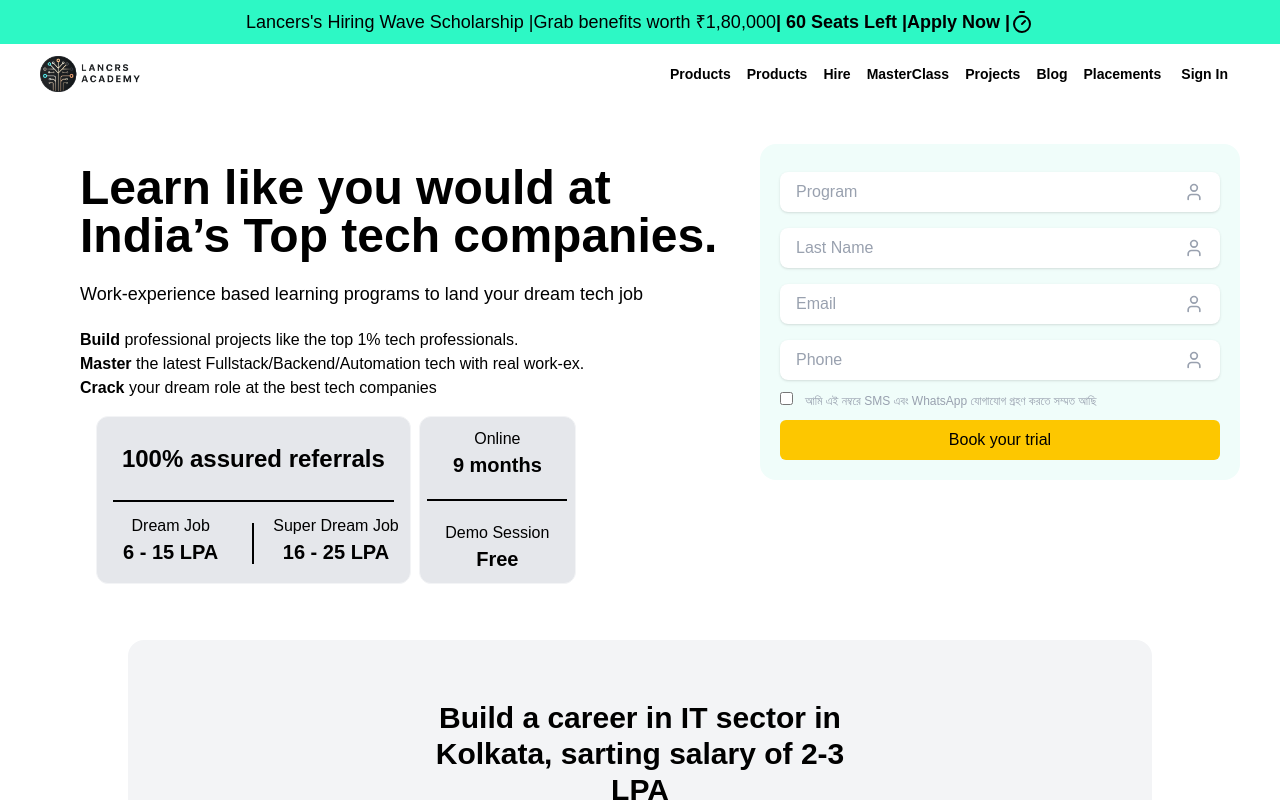
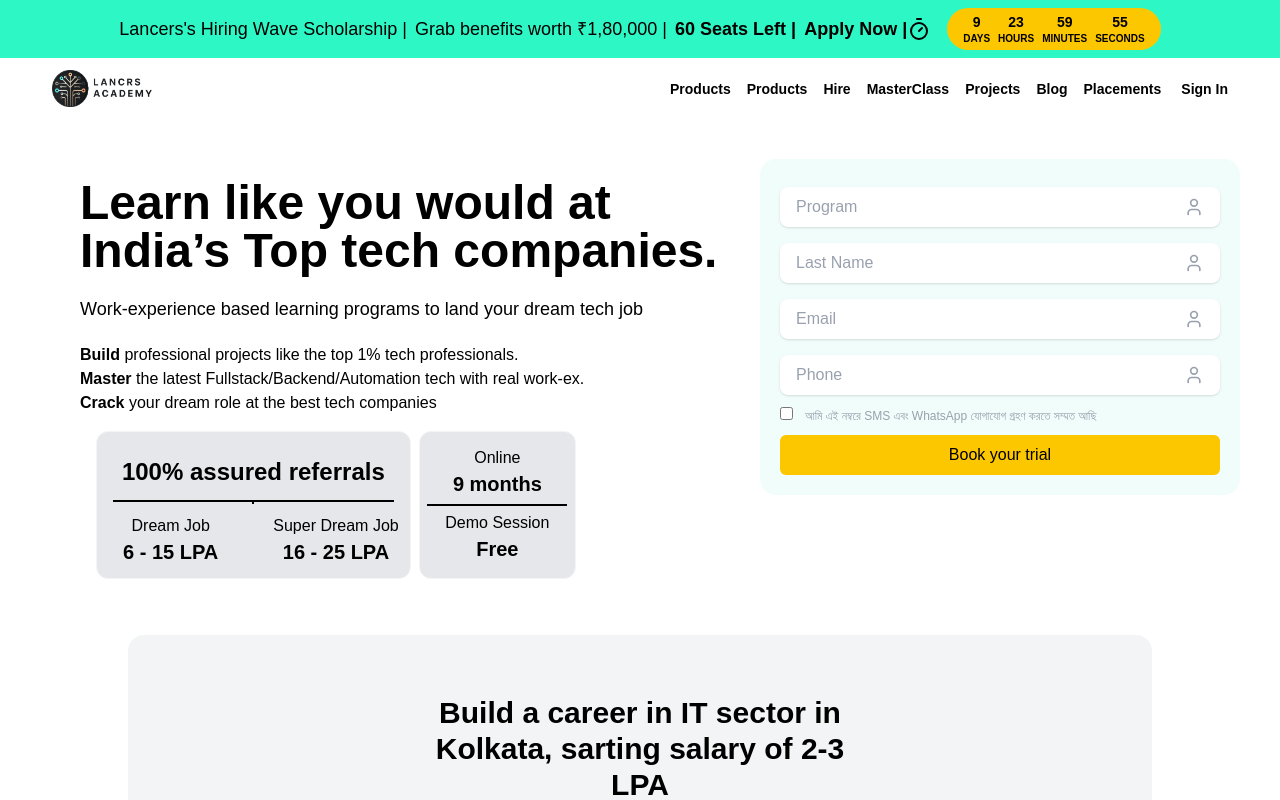
Before and after one commit to InterviewCall/Lancer-Frontend, a Next.js app: page / in a window 1280 px wide. Built offline with nearby package versions, Linux system fonts and the light colour scheme.

Commit message:
#feat: landing page made response, navbar left

```diff
--- a/src/app/page.tsx
+++ b/src/app/page.tsx
@@ -1,6 +1,4 @@
-
-
-import { Timer } from 'lucide-react';
+import { Menu, Timer } from 'lucide-react';
 import Image from 'next/image';
 import React from 'react';
 
@@ -13,6 +11,7 @@
 import Footer from '@/components/landingPage/Footer';
 import HeroSection from '@/components/landingPage/HeroSection';
 import NavbarButton from '@/components/landingPage/NavbarButton';
+import NavbarTimer from '@/components/landingPage/NavbarTimer';
 import SkillCards from '@/components/landingPage/SkillCards';
 import TryOurFreeDemoClassButton from '@/components/landingPage/TryOurFreeDemoClassButton';
 import UICourseSection from '@/components/landingPage/UICourseSection';
@@ -64,19 +63,22 @@
 export default function Page() {
   return (
     <div className="app-page relative flex flex-col  h-full">
-      <div className="app-page w-full bg-[#2DF8C5] flex  items-center justify-center p-2 text-lg ">
-        <span className="app-page ">
-          {'Lancers\'s'} Hiring Wave Scholarship |
-        </span>
-        <span className="app-page ">Grab benefits worth ₹1,80,000 </span>
-        <span className="app-page  font-semibold">| 60 Seats Left |</span>
-        <span className="app-page font-semibold"> Apply Now |</span>
-        <span>
+      <div className="app-page w-full bg-[#2DF8C5] block sm:flex flex-wrap items-center justify-center p-2 text-lg ">
+        <div className="flex items-center justify-center gap-2 ">
+          <div className="app-page ">
+            {'Lancers\'s'} Hiring Wave Scholarship |
+          </div>
+          <div className="app-page ">Grab benefits worth ₹1,80,000 |</div>
+          <div className="app-page  font-semibold"> 60 Seats Left |</div>
+          <div className="app-page font-semibold"> Apply Now |</div>
+        </div>
+        <div className="flex items-center justify-center">
           <Timer />
-        </span>
+          <NavbarTimer />
+        </div>
       </div>
       <div className="app-page w-full h-fit flex items-center justify-between px-10">
-        <div className="app-page ">
+        <div className="app-page p-3">
           <Image
             alt="Lancers"
             src={'/lancersFullLogo.png'}
@@ -84,7 +86,7 @@
             height={100}
           />
         </div>
-        <div className="app-page flex items-center justify-center">
+        <div className="app-page hidden sm:flex items-center justify-center">
           <NavbarButton buttonName="Products" />
           {navbarButtonList.map((button) => {
             return <NavbarButton key={button.id} buttonName={button.name} />;
@@ -93,12 +95,15 @@
             Sign In
           </button>
         </div>
+        <div className="app-page flex sm:hidden items-center justify-center hover:cursor-pointer">
+          <Menu />
+        </div>
       </div>
       <div className="app-page overflow-y-scroll flex flex-col items-center ">
         <HeroSection />
-        <div className="w-4/5 bg-gray-100 rounded-2xl p-15">
+        <div className="w-full sm:w-4/5 bg-gray-100 rounded-2xl p-15">
           <div className="w-full flex items-center justify-center text-center font-bold text-3xl">
-            <div className="w-1/2 mb-5">
+            <div className="w-4/5 sm:w-1/2 mb-5">
               Build a career in IT sector in Kolkata, sarting salary of 2-3 LPA
             </div>
           </div>
@@ -107,10 +112,10 @@
         <button className="app-page py-4 px-6 rounded-lg bg-yellow-400 mt-5 font-bold">
           Download Curriculum
         </button>
-        <div className="app-page  w-[30%] mt-20 text-3xl text-center font-bold ">
+        <div className="app-page w-7/10 sm:w-[30%] mt-20 text-3xl text-center font-bold ">
           Meet our Mentors
         </div>
-        <div className="app-page  w-[40%] my-12 text-sm text-center  ">
+        <div className="app-page w-8/10 sm:w-[40%] my-12 text-sm text-center  ">
           Industry Experts guiding the next generation of innovators. Our team
           of seasoned professionals brings years of real-world experience,
           offering invaluable mentorship and insights to help you achieve
@@ -126,13 +131,13 @@
         <div className="app-page w-[60%] font-bold text-4xl text-center my-10">
           Gain the competitive edge with mastery of essential development skills
         </div>
-        <div className="app-page w-[60%] font-light text-sm my-10">
+        <div className="app-page w-8/10 sm:w-[60%] font-light text-sm my-10">
           <SkillCards />
         </div>
-        <div className="w-[30%] font-semibold text-4xl text-center my-10 ">
+        <div className="w-8/10 sm:w-[30%] font-semibold text-4xl text-center my-10 ">
           Learn real life UI/UX experience
         </div>
-        <div className="w-[70%] font-light text-2xl text-center p-5">
+        <div className="w-9/10 sm:w-[70%] font-light text-2xl text-center p-5">
           Learn and grow like you would on a real job. Start from the
           fundamentals, get support from our mentors and community, and build
           your way to the top - through professional work-like Full-stack and
@@ -141,7 +146,7 @@
         <div className="w-full flex items-center justify-center">
           <CourseCarousel />
         </div>
-        <div className="space-y-2 w-3/5 text-5xl font-bold text-center my-10">
+        <div className="space-y-2 w-8/10 sm:w-3/5 text-5xl font-bold text-center my-10">
           <div>Personalised Placement Assistance</div>
           <span className="text-[#0b6b53]">সরাসরি সাক্ষাৎকার কল</span>
         </div>
@@ -165,7 +170,7 @@
           Program Fee and Scholarship
         </div>
 
-        <div className="w-6/10  flex items-center justify-center px-10 py-5 rounded-4xl bg-[#2DF8C5] ">
+        <div className="w-9/10 sm:w-6/10  flex items-center justify-center px-10 py-5 rounded-4xl bg-[#2DF8C5] ">
           <div className="bg-gray-50 basis-1/3 flex flex-col gap-3 items-start justify-center  rounded-3xl p-16">
             <div className="bg-amber-200 py-1 px-2 rounded-lg font-semibold">
               Only for
@@ -177,7 +182,7 @@
             </div>
             <div>*before scholarship</div>
           </div>
-          <div className="px-10 py-5 basis-2/3">
+          <div className="px-2 sm:px-10 py-1.5 sm:py-5 basis-2/3">
             <div className="p-2">
               <div className="font-bold">Absolutely Free Demo Class</div>
               <div className="">No fees required</div>
@@ -192,7 +197,7 @@
               </div>
               <div>Sudhumatro sofolotar fee porisodh korun </div>
             </div>
-            <div className="p-2">
+            <div className="hidden sm:block p-2">
               Lorem ipsum dolor sit amet consectetur adipisicing elit. Porro
               incidunt consequuntur impedit dolor hic officia mollitia quae
               eligendi perferendis sequi, illum ducimus magnam obcaecati vero
@@ -208,16 +213,16 @@
         <div className="font-bold text-3xl text-center my-10">
           ১০,০০০+ ডিজাইন উৎসাহীদের সম্প্রদায়ে যোগ দিন
         </div>
-        <div className="w-6/10 text-center text-lg">
+        <div className="w-9/10 sm:w-6/10 text-center text-lg">
           <span className="font-bold">সংযোগ করুন, শিখুন এবং বিকশিত হন</span>{' '}
           একটি প্রাণবন্ত সম্প্রদায়ের সঙ্গে, যেখানে UI/UX ডিজাইনার ও শিল্প
           পেশাদাররা আমাদের বিস্তৃত প্রশিক্ষণের মাধ্যমে তাদের ক্যারিয়ার
           রূপান্তরিত করেছেন।
         </div>
-        <div className="rounded-3xl w-6/10 mt-10 bg-[#2DF8C5] p-10 text-4xl text-center font-bold">
+        <div className="rounded-3xl w-9/10 sm:w-6/10 mt-10 bg-[#2DF8C5] p-10 text-4xl text-center font-bold">
           Gain the privilage of top UI/UX design experise and achieve creative
           convinience
-          <div className="space-x-5 mt-5 ">
+          <div className="space-y-4 sm:space-x-5 mt-5 ">
             <button className="border-4 font-semibold text-xl px-15 py-3 rounded-lg bg-[#2DF8C5] hover:bg-[#105544] text-[#105544] hover:text-[#2DF8C5] hover:cursor-pointer ">
               Lorem ipsum dolor sit.
             </button>
@@ -236,7 +241,7 @@
         <TryOurFreeDemoClassButton />
 
         <div className="w-9/10 flex flex-col items-center justify-center my-20">
-          <div className="w-5/10 text-center text-5xl font-bold">
+          <div className="w-full sm:w-5/10 text-center text-5xl font-bold">
             প্রায়োগিক ডিজাইন-ভিত্তিক শিক্ষার পদ্ধতি চাহিদাসম্পন্ন UI/UX দক্ষতা
             আয়ত্ত করতে
           </div>
@@ -252,8 +257,8 @@
 
         <TryOurFreeDemoClassButton />
 
-        <div className="w-8/10 text-center my-20 space-y-10 flex flex-col items-center justify-center">
-          <div className="w-7/10  space-y-10">
+        <div className="w-9/10 sm:w-8/10 text-center my-20 space-y-10 flex flex-col items-center justify-center">
+          <div className="w-full sm:w-7/10  space-y-10">
             <div className="font-bold text-4xl">
               বাস্তব অভিজ্ঞতা, বাস্তব ডিজাইন-ভিত্তিক শিক্ষা ল্যান্সার্স
               অ্যাকাডেমিতে
--- a/src/components/landingPage/AlumniVedioSection.tsx
+++ b/src/components/landingPage/AlumniVedioSection.tsx
@@ -42,9 +42,9 @@
   return (
     <div className="w-9/10 border-gray-300 gap-5 my-15 flex flex-wrap items-center justify-center ">
       {videoContent.map((content) => (
-        <div key={content.id} className="my-5 w-1/4  rounded-2xl bg-[#2DF8C5]">
+        <div key={content.id} className="my-5 w-9/10 sm:w-1/4  rounded-4xl bg-[#2DF8C5]">
           <div className="p-5">
-            <div className="h-fit hover:cursor-pointer rounded-5xl ">
+            <div className="h-fit flex items-center justify-center hover:cursor-pointer rounded-5xl ">
               <Image alt="" src={content.src} width={400} height={400} />
             </div>
             <div className="font-bold text-lg my-2">{content.heading}</div>
--- a/src/components/landingPage/CourseCarousel.tsx
+++ b/src/components/landingPage/CourseCarousel.tsx
@@ -5,7 +5,7 @@
 import Image from 'next/image';
 import { useEffect } from 'react';
 
-export default function CourseCarousel() {
+export default function CourseCarousel({perView=3}: {perView?: number}) {
 
 const courseCarousel = [
   {
@@ -22,7 +22,7 @@
   const [sliderRef, instanceRef] = useKeenSlider<HTMLDivElement>({
     loop: true,
     mode: 'free-snap',
-    slides: { perView: 3 },
+    slides: { perView: perView },
   });
 
   useEffect(() => {
--- a/src/components/landingPage/FAQSection.tsx
+++ b/src/components/landingPage/FAQSection.tsx
@@ -16,7 +16,7 @@
   ];
 
   return (
-    <div className="w-7/10 my-10">
+    <div className="w-9/10 sm:w-7/10 my-10">
       <div className="my-10 text-center font-semibold text-3xl">
         Frequently asked questions
       </div>
--- a/src/components/landingPage/HeroSection.tsx
+++ b/src/components/landingPage/HeroSection.tsx
@@ -31,8 +31,8 @@
 
 export default function HeroSection() {
   return (
-    <div className="component-landingPage-HeroSection flex items-start justify-center p-10">
-      <div className="component-landingPage-HeroSection basis-60/100 px-10">
+    <div className="component-landingPage-HeroSection flex flex-col sm:flex-row items-start justify-center p-10">
+      <div className="component-landingPage-HeroSection basis-1 sm:basis-[60%] px-5 sm:px-10 ">
         <div className="component-landingPage-HeroSection font-bold text-5xl my-5">
           Learn like you would at India’s Top tech companies.
         </div>
@@ -57,10 +57,10 @@
           </span>{' '}
           your dream role at the best tech companies
         </div>
-        <div className=" p-4  w-[80%] h-[200px] flex items-stretch justify-center rounded-lg gap-x-2">
-          <div className="basis-2/3 border rounded-xl border-gray-100 bg-gray-200 h-full ">
+        <div className=" p-4 w-full sm:w-[80%] h-fit flex items-stretch justify-center rounded-lg gap-x-2">
+          <div className="basis-2/3 border py-3 rounded-xl border-gray-100 bg-gray-200 h-full ">
             <div className="w-full flex items-center justify-center text-center h-1/2">
-              <div className='font-semibold text-2xl'>100% assured referrals</div>
+              <div className='font-semibold text-2xl m-3'>100% assured referrals</div>
             </div>
             <div className="w-full flex justify-center">
               <div className="border w-[90%]"></div>
@@ -80,7 +80,7 @@
               </div>
             </div>
           </div>
-          <div className="basis-1/3 border flex flex-col justify-around border-gray-100 bg-gray-200 rounded-xl">
+          <div className="basis-1/3 border py-3 flex flex-col justify-around border-gray-100 bg-gray-200 rounded-xl">
             <div className="w-full text-center ">
               <div className="w-full text-center font-medium">Online</div>
                 <div className="w-full text-center font-semibold text-xl">9 months</div>
--- a/src/components/landingPage/MentorCard.tsx
+++ b/src/components/landingPage/MentorCard.tsx
@@ -17,7 +17,7 @@
         <Image
           src={src}
           alt={'Mentor'}
-          className="w-full h-64 object-cover"
+          className="w-full h-64 object-cover rounded-2xl"
           height={100}
           width={100}
         />
--- a/src/components/landingPage/UICourseSection.tsx
+++ b/src/components/landingPage/UICourseSection.tsx
@@ -198,7 +198,7 @@
   ];
 
   return (
-    <div className="w-full grid grid-cols-2 items-start gap-5 justify-center">
+    <div className="w-full grid grid-cols-1 sm:grid-cols-2 items-start gap-5 justify-center">
       {UIcourseContent.map((content) => (
         <div key={content.id} className="basis-1 bg-gray-50 rounded-2xl ">
           <div className=" rounded-t-2xl bg-[#2DF8C5] p-4 flex gap-x-2 items-center justify-start">
```
